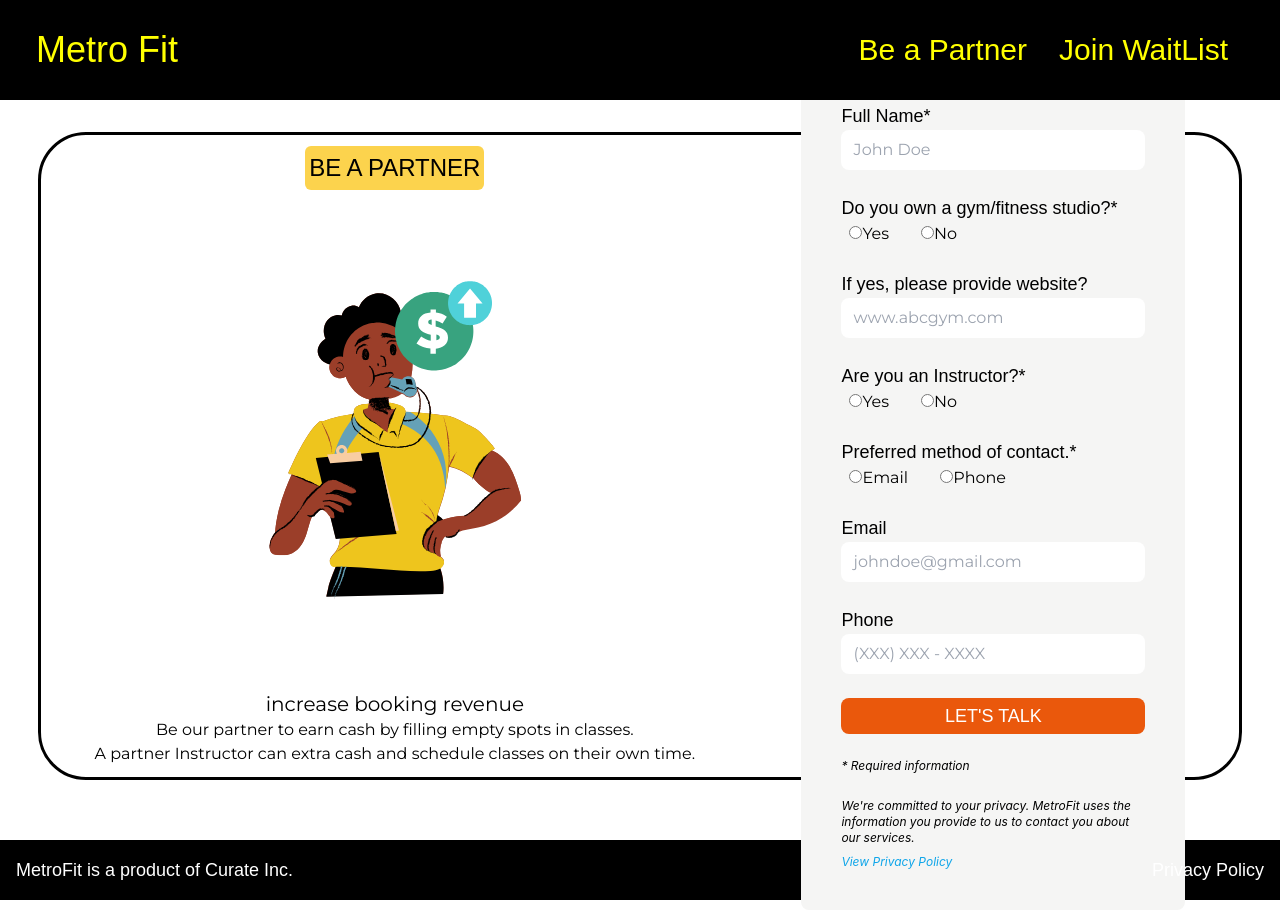
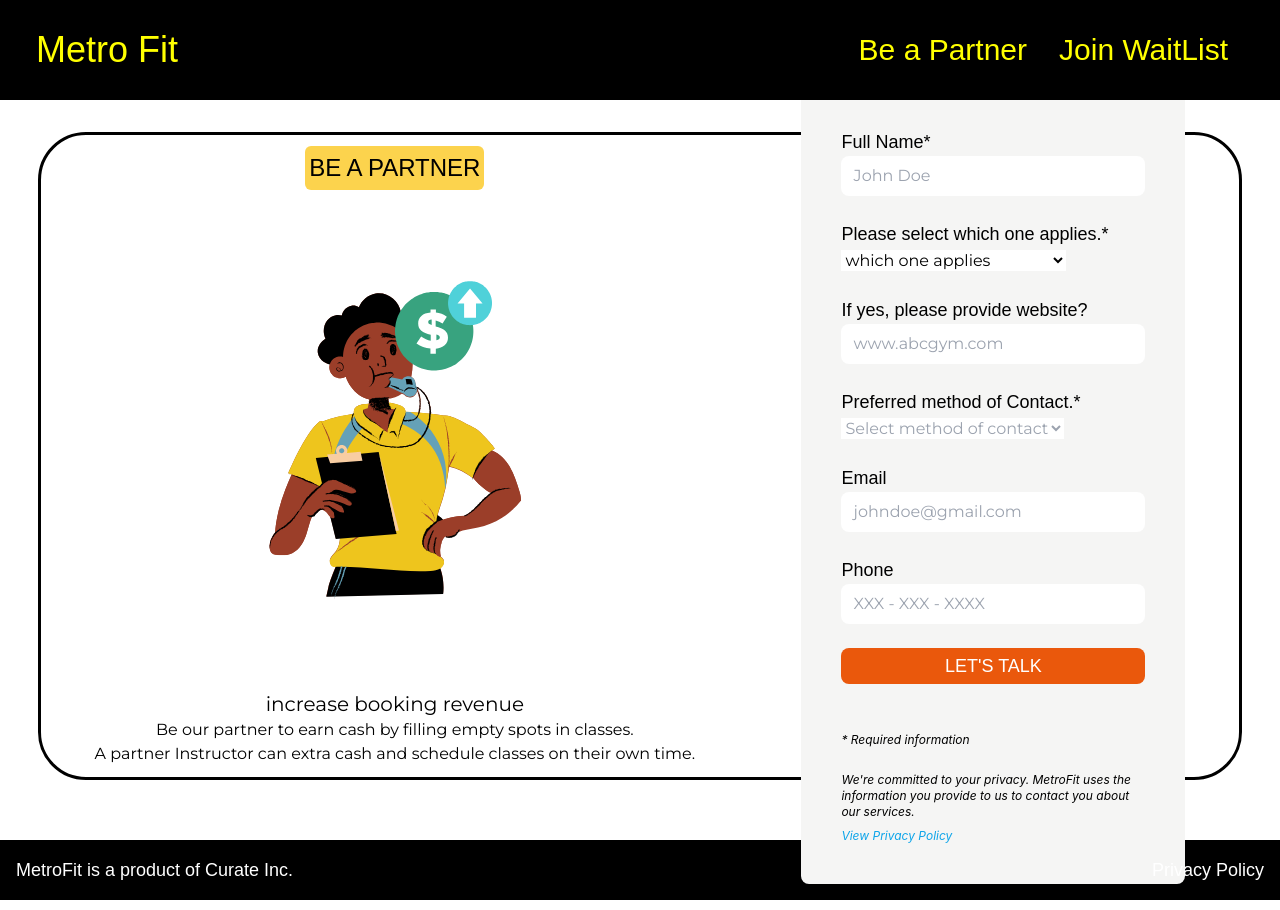
Before and after one commit to sweetmangoes/landing-page, a Next.js app in the folder metrofit-landing/: page /partner in a window 1280 px wide. Built offline with nearby package versions, Linux system fonts and the light colour scheme; a web font is replaced by a local one.

Commit message:
made changes to the partner submit google form

```diff
--- a/metrofit-landing/components/PartnerForm.js
+++ b/metrofit-landing/components/PartnerForm.js
@@ -4,26 +4,28 @@ import Link from "next/link";
 export default function PartnerForm() {
 
   const [fullName, setFullName] = useState('');
-  const [studio, setStudio] = useState('');
-  const [website, setWebsite] = useState('');
-  const [instructor, setInstructor] = useState('');
-  const [method, setMethod] = useState('');
+  const [type, setType] = useState('');
+  const [website, setWebsite] = useState('');;
+  const [contact, setContact] = useState('');
   const [email, setEmail] = useState('');
-  const [phone, setPhone] = useState('')
-
-
+  const [phone, setPhone] = useState('');
+  const [alert, setAlert] = useState('hidden')
 
   // async function for submitting the states to the api.
   const handleSubmit = async (event) => {
     event.preventDefault(); // Remove default to ensure no rerouting
 
     const form = {
-      first,
-      last
+      fullName,
+      type,
+      website,
+      contact,
+      email,
+      phone
     }
 
     // Submit response to the api/submit.js
-    const response = await fetch('api/submit', {
+    const response = await fetch('api/partnersubmit', {
       method: 'POST',
       headers: {
         'Accept': 'application/json',
@@ -36,101 +38,122 @@ export default function PartnerForm() {
     const content = await response.json();
 
     // This should be removed at a later date. Currently used to reset the forms data.
-    setFirst('');
-    setLast('');
+    setFullName('');
+    setType('');
+    setWebsite('')
+    setContact('');
+    setEmail('');
+    setPhone('');
+    setAlert('shows');
 
   }
 
   return (
     <div className="bg-stone-100 text-black flex flex-col w-96 p-10 rounded-lg">
-      <form className='border-solid'>
+      <form className='border-solid' onSubmit={handleSubmit}>
         <div className='flex flex-col'>
-            <label className='font-monomaniac text-lg'>
+            <label
+              htmlFor="full name"
+              className='font-monomaniac text-lg'
+            >
               Full Name*
             </label>
-            <input placeholder=' John Doe' className='bg-white font-montserrat p-2 rounded-lg'/>
+            <input
+            type='string'
+            required
+            value={fullName}
+            onChange={e => setFullName(e.target.value)}
+            placeholder=' John Doe'
+            className='bg-white font-montserrat p-2 rounded-lg'/>
           </div>
           <br/>
-          <h1 className=' font-monomaniac text-lg'> Do you own a gym/fitness studio?*</h1>
-            <div className='flex flex-row font-montserrat'>
-              <label className='pl-2'>
-                <input
-                  type="radio"
-                  value="yes"
-                />
-                Yes
+          <div>
+            <label htmlFor="type" className='font-monomaniac text-lg'>
+              Please select which one applies.*
               </label>
-              <label className='pl-8'>
-                <input
-                  type="radio"
-                  value="no"
-                />
-                No
-              </label>
-            </div>
+              <select
+                value={type}
+                onChange={e => setType(e.target.value)}
+                required
+                id="type"
+                className='bg-white font-montserrat '
+              >
+                <option selected value=''> which one applies</option>
+                <option value="Email">Gym/fitness studio owner</option>
+                <option value="Phone">Instructor</option>
+                <option value="Both">Both</option>
+              </select>
+          </div>
             <br/>
             <div className='flex flex-col'>
             <label className='font-monomaniac text-lg'>
               If yes, please provide website?
             </label>
-            <input placeholder=' www.abcgym.com' className='bg-white font-montserrat p-2 rounded-lg'/>
+            <input
+              value={website}
+              type='url'
+              onChange={e => setWebsite(e.target.value)}
+              placeholder=' www.abcgym.com'
+              className='bg-white font-montserrat p-2 rounded-lg'
+            />
           </div>
           <br/>
-          <h1 className=' font-monomaniac text-lg'> Are you an Instructor?*</h1>
-          <div className='flex flex-row font-montserrat'>
-              <label className='pl-2'>
-                <input
-                  type="radio"
-                  value="yes"
-                />
-                Yes
+          <div>
+            <label htmlFor="contact" className='font-monomaniac text-lg'>
+              Preferred method of Contact.*
               </label>
-              <label className='pl-8'>
-                <input
-                  type="radio"
-                  value="no"
-                />
-                No
-              </label>
-          </div>
-          <br/>
-          <h1 className=' font-monomaniac text-lg'> Preferred method of contact.*</h1>
-          <div className='flex flex-row font-montserrat'>
-              <label className='pl-2'>
-                <input
-                  type="radio"
-                  value="email"
-                />
-                Email
-              </label>
-              <label className='pl-8'>
-                <input
-                  type="radio"
-                  value="phone"
-                />
-                Phone
-              </label>
+              <select
+                value={contact}
+                onChange={e => setContact(e.target.value)}
+                required
+                id="contact"
+                className='bg-white font-montserrat text-gray-400'
+              >
+                <option selected value=''> Select method of contact</option>
+                <option value="Email">Email</option>
+                <option value="Phone">Phone</option>
+                <option value="Both">Both</option>
+              </select>
           </div>
           <br/>
           <div className='flex flex-col'>
             <label className='font-monomaniac text-lg'>
               Email
             </label>
-            <input placeholder=' johndoe@gmail.com'  className='bg-white font-montserrat p-2 rounded-lg'/>
+            <input
+              type="email"
+              value={email}
+              onChange={e => setEmail(e.target.value)}
+              placeholder=' johndoe@gmail.com'
+              className='bg-white font-montserrat p-2 rounded-lg'
+            />
           </div>
           <br/>
           <div className='flex flex-col'>
             <label className='font-monomaniac text-lg'>
               Phone
             </label>
-            <input placeholder=' (XXX) XXX - XXXX' className='bg-white font-montserrat p-2 rounded-lg'/>
+            <input
+              type="tel"
+              value={phone}
+              onChange={e => setPhone(e.target.value)}
+              placeholder=' XXX - XXX - XXXX'
+              className='bg-white font-montserrat p-2 rounded-lg'
+              pattern="[0-9]{3}-[0-9]{3}-[0-9]{4}"
+            />
           </div>
-
           <br/>
           <button className='bg-orange-600 rounded-lg w-full hover:bg-orange-300 hover:text-black font-monomaniac text-white p-1 text-lg'>
             LET'S TALK
           </button>
           <br/>
+          { alert !== 'hidden' &&
+            <div class="bg-blue-100 border-t border-b border-blue-500 text-blue-700 px-4 py-3" role="alert">
+              <p class="font-monomaniac">Thanks for submitting!</p>
+              <p class="text-sm font-montserrat">We added you to the waitlist. Please allow us couple of business days to send email confirmation</p>
+            </div>
+          }
+          <br />
           <div className='text-xs italic flex flex-col space-y-2'>
             <br/>
             <p> * Required information</p>
@@ -146,11 +169,3 @@ export default function PartnerForm() {
     </div>
   )
 }
-
-{/* <form onSubmit={handleSubmit} className='h-auto w-auto border-solid'>
-  <label htmlFor="first" className='sr-only text-black'>First name:</label>
-  <input value={first} onChange={e => setFirst(e.target.value)} type="text" name="first" id="first" />
-  <label htmlFor="last" className='sr-only'>Last name:</label>
-  <input value={last} onChange={e => setLast(e.target.value)} type="text" name="last" id="last" />
-  <button type="submit">Submit</button>
-</form> */}
--- a/metrofit-landing/components/WaitlistForm.js
+++ b/metrofit-landing/components/WaitlistForm.js
@@ -50,7 +50,7 @@ export default function WaitlistForm() {
               htmlFor="full name"
               className='font-monomaniac text-lg'
             >
-              Full Name
+              Full Name*
             </label>
             <input
               value={fullName} onChange={e => setFullName(e.target.value)}
@@ -68,9 +68,11 @@ export default function WaitlistForm() {
               Email
             </label>
             <input
-              value={email} onChange={e => setEmail(e.target.value)}
+              value={email}
+              onChange={e => setEmail(e.target.value)}
               placeholder=' johndoe@gmail.com'
               required
+              type='email'
               className='bg-white font-montserrat p-2 rounded-lg'
             />
           </div>
@@ -131,6 +133,7 @@ export default function WaitlistForm() {
 
           <br />
           <div className='text-xs italic flex flex-col space-y-2'>
+            <p> * Required information</p>
             <p>
               We're committed to your privacy. MetroFit uses the information you provide to us to contact you about our services.
             </p>
--- a/metrofit-landing/pages/api/partnersubmit.js
+++ b/metrofit-landing/pages/api/partnersubmit.js
@@ -8,9 +8,8 @@ export default async function handler(req, res) {
 
   const body = {
     fullName: req.body.fullName,
-    studio: req.body.studio,
+    type: req.body.type,
     website: req.body.website,
-    instructor: req.body.instructor,
     contact: req.body.contact,
     email: req.body.email,
     phone: req.body.phone
@@ -37,15 +36,14 @@ export default async function handler(req, res) {
 
     const response = await sheets.spreadsheets.values.append({
       spreadsheetId: process.env.NEXT_PUBLIC_GOOGLE_SHEET_ID,
-      range: "'Partners'!A1:G1",
+      range: "'Partners'!A1:F1",
       valueInputOption: 'USER_ENTERED',
       requestBody: {
         values: [
           [
             body.fullName,
-            body.studio,
+            body.type,
             body.website,
-            body.instructor,
             body.contact,
             body.email,
             body.phone
```
